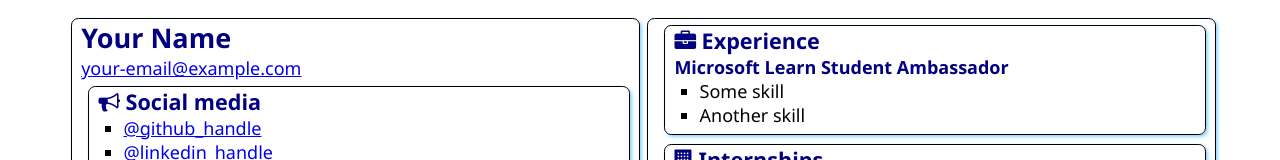
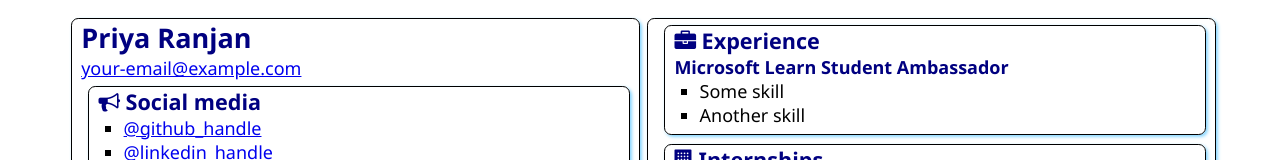
Before and after one commit to priya03ranjan01/SATechnicalOnboarding, a plain HTML site: page src/index.html in a window 1280 px wide. Shown: the top 160 px of the page. Drawn offline with Linux system fonts and the light colour scheme.

Commit message:
Added my name

```diff
--- a/src/index.html
+++ b/src/index.html
@@ -12,7 +12,7 @@
 <body>
     <main>
         <article class="box">
-            <h1>Your Name</h1>
+            <h1>Priya Ranjan </h1>
             <div><a href="mailto:your.email@example.com">your-email@example.com</a></div>
 
             <section class="box">
```
